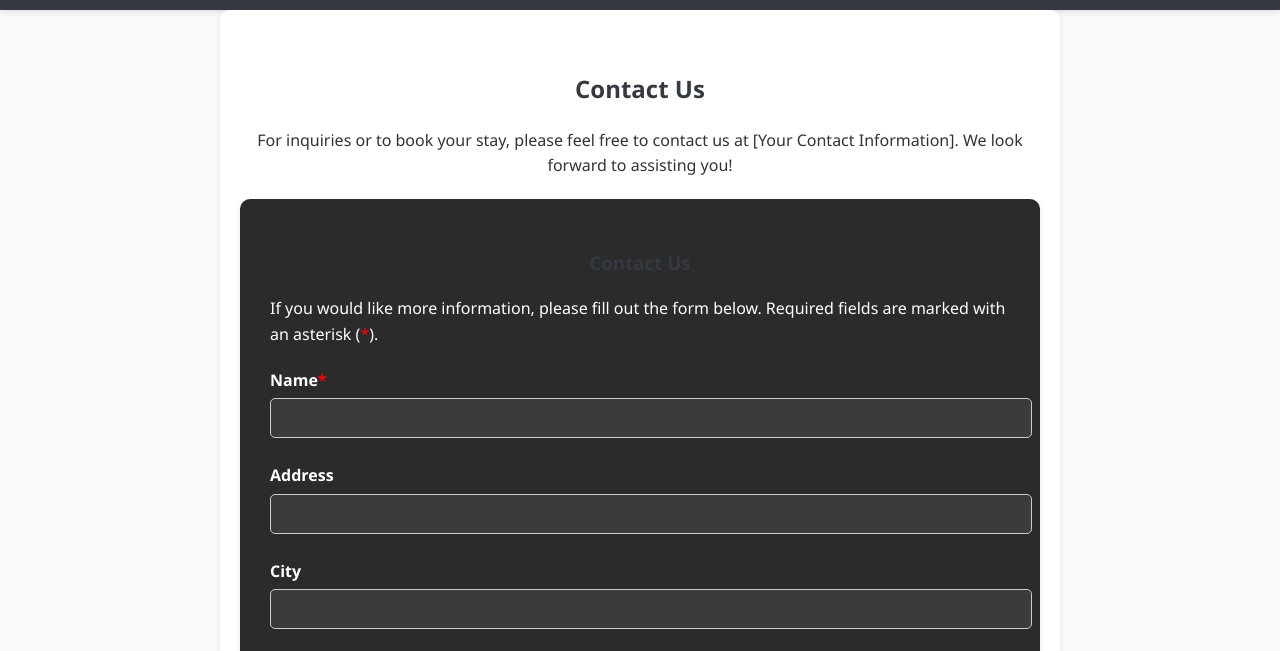
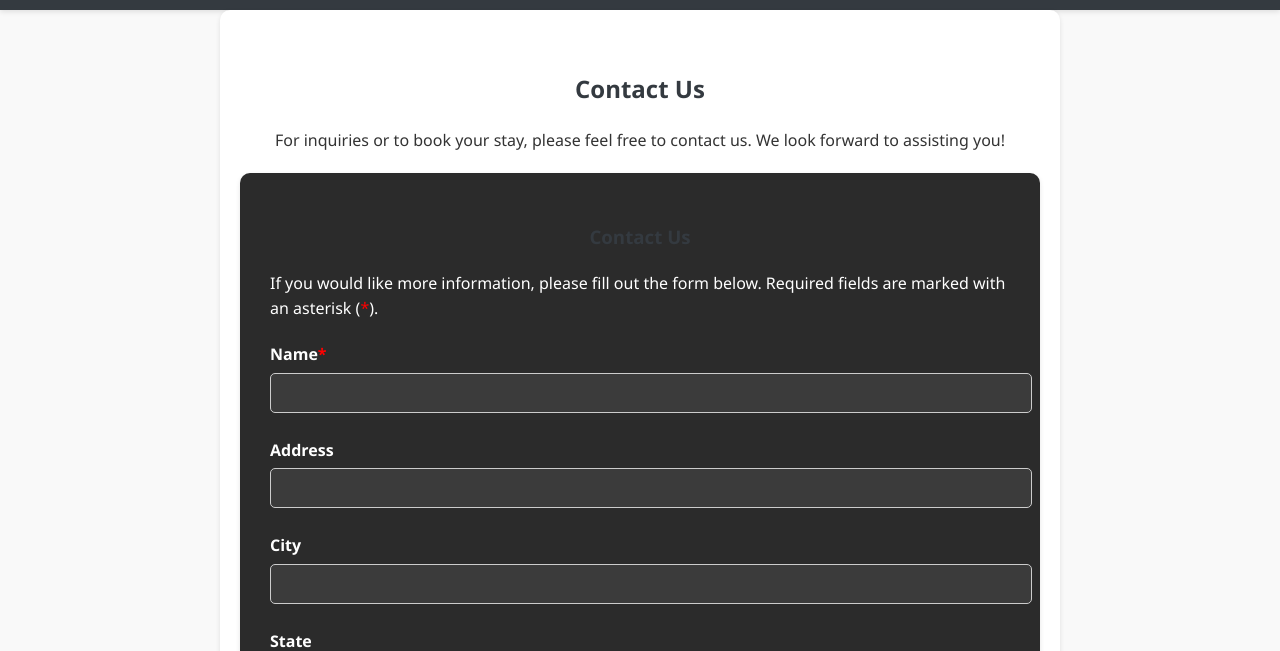
Before and after one commit to AndrewOrigel/final-project, a plain HTML site: page contact.html in a window 1280 px wide. Shown: the part 130-781 px from the top of the page. Drawn offline with Linux system fonts and the light colour scheme.

Commit message:
Update contact.html

```diff
--- a/contact.html
+++ b/contact.html
@@ -26,7 +26,7 @@
 
     <main>
         <h2>Contact Us</h2>
-        <p>For inquiries or to book your stay, please feel free to contact us at [Your Contact Information]. We look
+        <p>For inquiries or to book your stay, please feel free to contact us. We look
             forward to assisting you!</p>
         <section id="form">
             <h3>Contact Us</h3>
```
